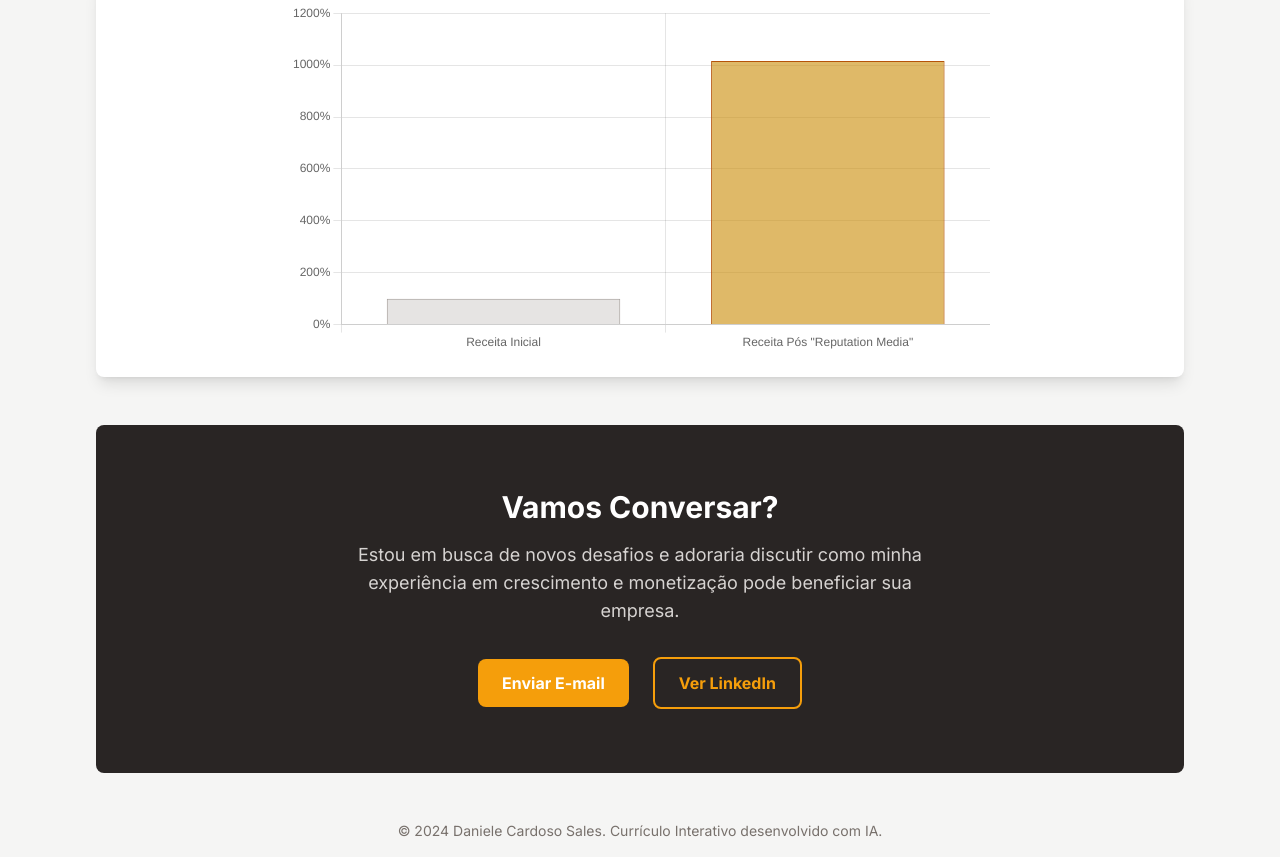
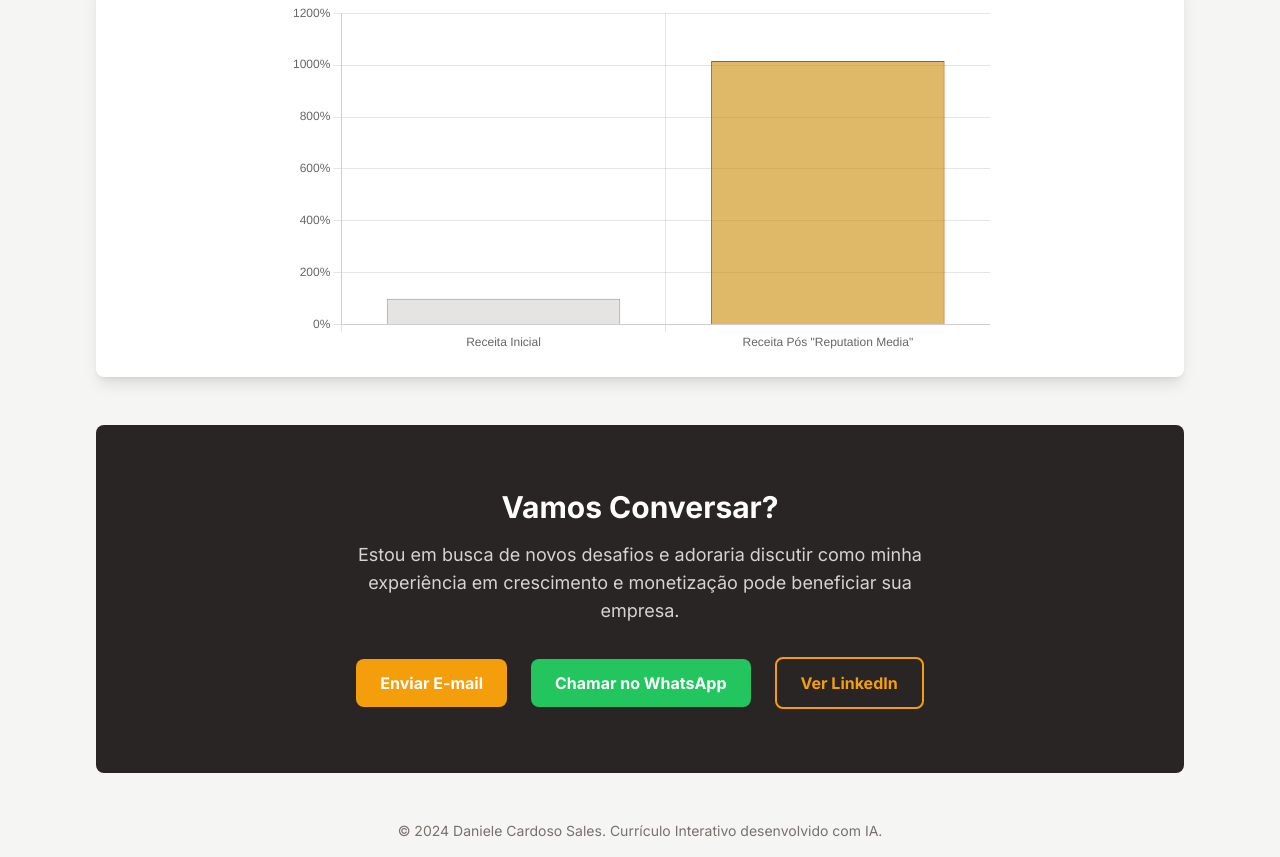
Before and after one commit to AdtechDS/Daniele-Sales, a plain HTML site: page index.html in a window 1280 px wide. Shown: the part 2149-3006 px from the top of the page. Drawn offline with nearby package versions, Linux system fonts and the light colour scheme.

Commit message:
Add files via upload

```diff
--- a/index.html
+++ b/index.html
@@ -166,9 +166,12 @@
         <section id="contact" class="py-16 text-center bg-stone-800 text-white rounded-lg">
             <h2 class="text-3xl font-bold">Vamos Conversar?</h2>
             <p class="mt-4 text-lg text-stone-300 max-w-xl mx-auto">Estou em busca de novos desafios e adoraria discutir como minha experiência em crescimento e monetização pode beneficiar sua empresa.</p>
-            <div class="mt-8 flex justify-center items-center gap-6">
+            <div class="mt-8 flex flex-wrap justify-center items-center gap-6">
                 <a href="mailto:dcardososales@gmail.com" class="bg-amber-500 hover:bg-amber-600 text-white font-bold py-3 px-6 rounded-lg transition-transform duration-300 hover:scale-105">
                     Enviar E-mail
+                </a>
+                <a href="https://wa.me/5511995417650" target="_blank" class="bg-green-500 hover:bg-green-600 text-white font-bold py-3 px-6 rounded-lg transition-transform duration-300 hover:scale-105">
+                    Chamar no WhatsApp
                 </a>
                 <a href="https://www.linkedin.com/in/danielecsales" target="_blank" class="border-2 border-amber-500 text-amber-500 hover:bg-amber-500 hover:text-white font-bold py-3 px-6 rounded-lg transition-all duration-300">
                     Ver LinkedIn
```
